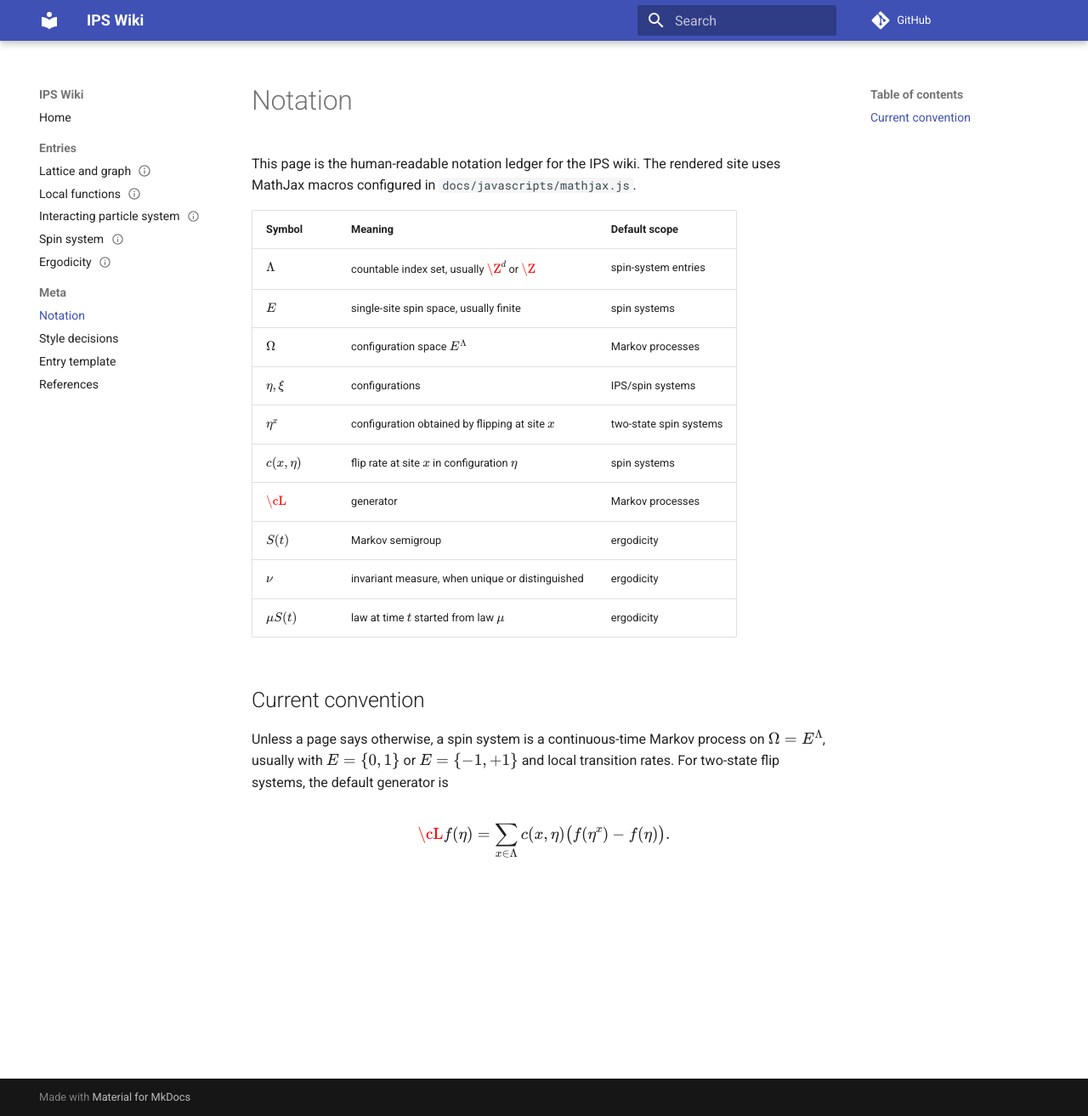
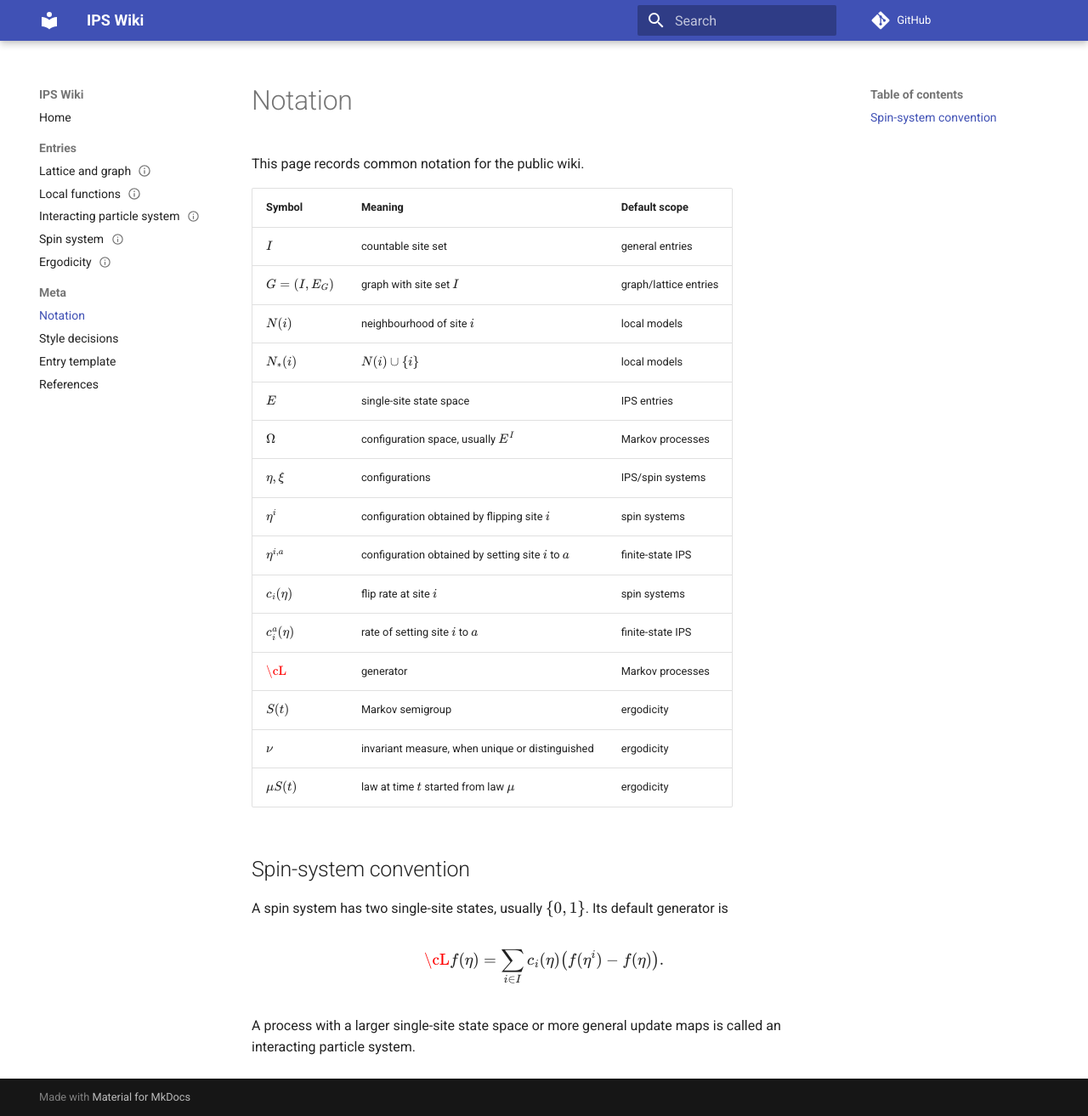
Before and after one commit to maciejgluchowski86-beep/ips-wiki, an MkDocs documentation site: the page built from docs/meta/notation.md, in a window 1280 px wide and 1313 px high. Shown: the whole window at 85% size. Built offline with MkDocs 1.6.1 and Material for MkDocs 9.7.7, drawn with Linux system fonts in a browser that asks for light colours; comment, search, counter and statistics services are not loaded.

Commit message:
Update notation for two-state spin convention

```diff
--- a/docs/meta/notation.md
+++ b/docs/meta/notation.md
@@ -4,25 +4,32 @@ title: Notation
 
 # Notation
 
-This page is the human-readable notation ledger for the IPS wiki. The rendered site uses MathJax macros configured in `docs/javascripts/mathjax.js`.
+This page records common notation for the public wiki.
 
 | Symbol | Meaning | Default scope |
 |---|---|---|
-| \(\Lambda\) | countable index set, usually \(\Z^d\) or \(\Z\) | spin-system entries |
-| \(E\) | single-site spin space, usually finite | spin systems |
-| \(\Omega\) | configuration space \(E^\Lambda\) | Markov processes |
+| \(I\) | countable site set | general entries |
+| \(G=(I,E_G)\) | graph with site set \(I\) | graph/lattice entries |
+| \(N(i)\) | neighbourhood of site \(i\) | local models |
+| \(N_*(i)\) | \(N(i)\cup\{i\}\) | local models |
+| \(E\) | single-site state space | IPS entries |
+| \(\Omega\) | configuration space, usually \(E^I\) | Markov processes |
 | \(\eta,\xi\) | configurations | IPS/spin systems |
-| \(\eta^x\) | configuration obtained by flipping at site \(x\) | two-state spin systems |
-| \(c(x,\eta)\) | flip rate at site \(x\) in configuration \(\eta\) | spin systems |
+| \(\eta^i\) | configuration obtained by flipping site \(i\) | spin systems |
+| \(\eta^{i,a}\) | configuration obtained by setting site \(i\) to \(a\) | finite-state IPS |
+| \(c_i(\eta)\) | flip rate at site \(i\) | spin systems |
+| \(c_i^a(\eta)\) | rate of setting site \(i\) to \(a\) | finite-state IPS |
 | \(\cL\) | generator | Markov processes |
 | \(S(t)\) | Markov semigroup | ergodicity |
 | \(\nu\) | invariant measure, when unique or distinguished | ergodicity |
 | \(\mu S(t)\) | law at time \(t\) started from law \(\mu\) | ergodicity |
 
-## Current convention
+## Spin-system convention
 
-Unless a page says otherwise, a spin system is a continuous-time Markov process on \(\Omega=E^\Lambda\), usually with \(E=\{0,1\}\) or \(E=\{-1,+1\}\) and local transition rates. For two-state flip systems, the default generator is
+A spin system has two single-site states, usually \(\{0,1\}\). Its default generator is
 
-\[
-\cL f(\eta)=\sum_{x\in\Lambda} c(x,\eta)\bigl(f(\eta^x)-f(\eta)\bigr).
-\]
+$$
+\cL f(\eta)=\sum_{i\in I} c_i(\eta)\bigl(f(\eta^i)-f(\eta)\bigr).
+$$
+
+A process with a larger single-site state space or more general update maps is called an interacting particle system.
```
